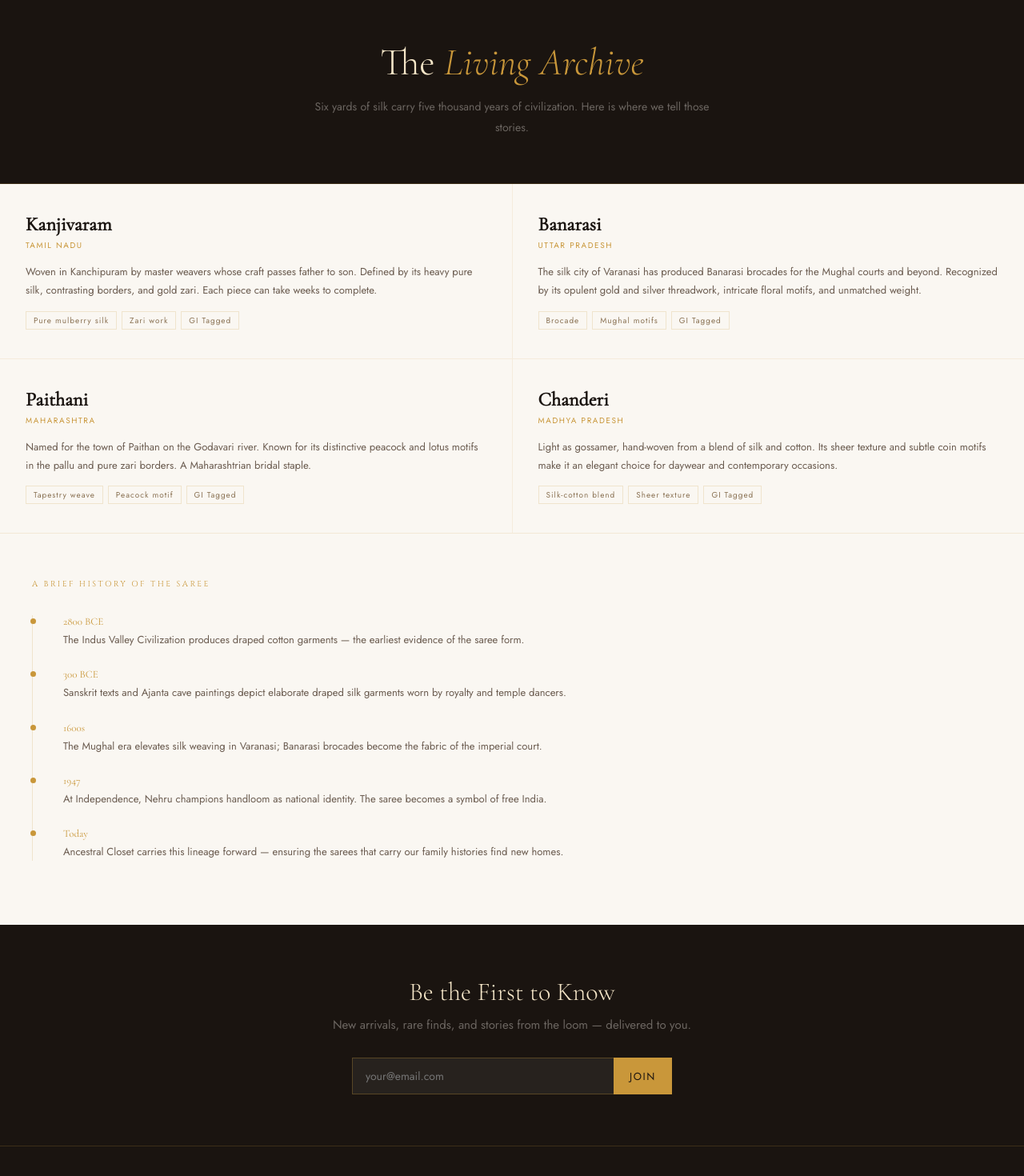
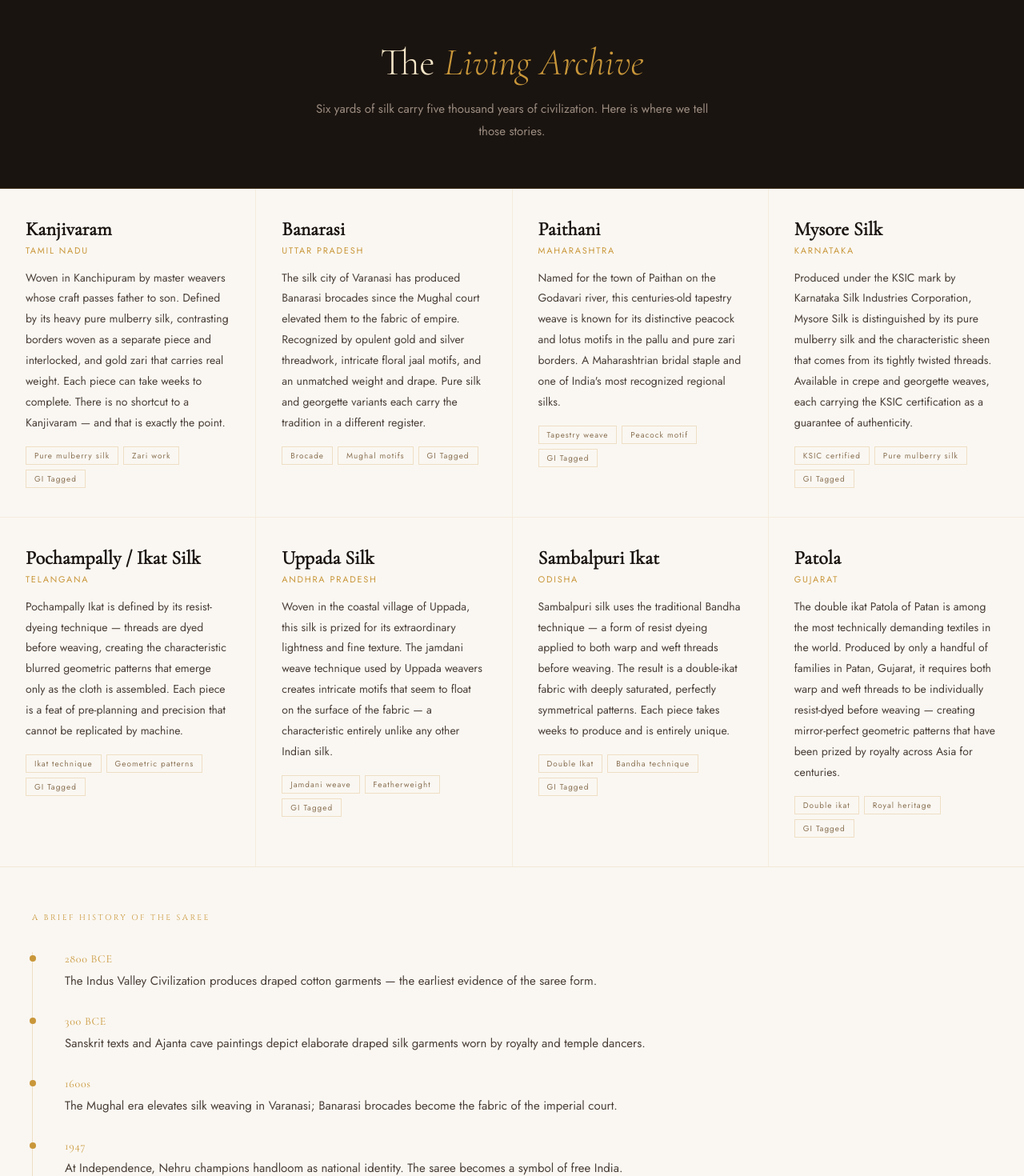
Before and after one commit to smithamurthyrao/ancestral-closet, a Next.js app: page /learn in a window 1280 px wide. Shown: the part 80-1550 px from the top of the page at 80% size. Built offline with nearby package versions, Linux system fonts and the light colour scheme.

Commit message:
Pages Consistency

```diff
--- a/src/app/consign/page.tsx
+++ b/src/app/consign/page.tsx
@@ -51,7 +51,7 @@
         <div style={{ display: 'grid', gridTemplateColumns: 'repeat(auto-fit, minmax(200px, 1fr))', gap: '1px', background: 'rgba(201,151,58,0.2)' }}>
           {[
             { num: '01', title: 'Reach Out', desc: 'Fill in the form below with details about your piece. We respond to all enquiries within 48 hours.' },
-            { num: '02', title: 'Authentication', desc: 'We meet at one of our consignor events or by appointment. Each piece is personally authenticated by our founder.' },
+            { num: '02', title: 'Authentication', desc: 'We meet at one of our consignor events or by appointment. Each piece is personally authenticated by Smitha Murthy.' },
             { num: '03', title: 'Listing', desc: 'Accepted pieces are photographed, described, and listed on Ancestral Closet with your approval before going live.' },
             { num: '04', title: 'Sale & Payment', desc: 'When your piece sells, you receive your share of the sale price within 14 days of confirmed payment.' },
           ].map(step => (
@@ -85,7 +85,7 @@
               {[
                 'Pure silk only — no blended fabrics, no synthetic zari, no power loom construction',
                 'Handwoven or handloom — machine-made pieces are not accepted regardless of price',
-                'GI-tagged weave types only — Kanjivaram, Banarasi Pure Silk, Banarasi Georgette, Paithani, KSIC Mysore Silk Crepe, KSIC Mysore Silk Georgette, Pochampally / Ikat Silk',
+                'GI-tagged weave types only — Kanjivaram, Banarasi, Paithani, Mysore Silk, Pochampally / Ikat Silk, Uppada Silk, Sambalpuri Ikat, Patola',
                 'No visible damage — no staining, tears, snags, missing border sections, or heavy zari tarnishing',
                 'No repairs — however minor or invisible, previously repaired pieces are not accepted',
                 'Dry cleaned and pressed — every piece must arrive dry cleaned, ironed, and photography-ready',
@@ -135,7 +135,7 @@
                 'You approve the listing before it goes live',
                 'You receive the greater share of every sale',
                 'Payment within 14 days of confirmed sale',
-                'If your piece does not sell, it is returned to you',
+
               ].map(item => (
                 <div key={item} style={{ display: 'flex', gap: '14px', fontSize: '15px', color: '#C8B89A', lineHeight: 1.75 }}>
                   <span style={{ color: '#C9973A', flexShrink: 0 }}>—</span>{item}
--- a/src/app/how-it-works/page.tsx
+++ b/src/app/how-it-works/page.tsx
@@ -10,7 +10,6 @@
       "Read each saree's full description and provenance story",
       'Condition grading: Heirloom, Excellent, Good, Fair',
       'Secure purchase with white-glove delivery',
-      'Certificate of authenticity included',
     ],
     cta: 'Browse Collection', href: '/shop',
   },
@@ -21,7 +20,6 @@
       'We authenticate personally at a consignor event or by appointment',
       'Accepted pieces are listed with full description and photos',
       'You receive your share of the sale price within 14 days of confirmed sale',
-      'If your piece does not sell, it is returned to you',
     ],
     cta: 'Start Consigning', href: '/consign',
   },
--- a/src/app/learn/page.tsx
+++ b/src/app/learn/page.tsx
@@ -2,10 +2,14 @@
 import WaitlistForm from '@/components/WaitlistForm'
 
 const weavers = [
-  { name: 'Kanjivaram', region: 'Tamil Nadu', desc: 'Woven in Kanchipuram by master weavers whose craft passes father to son. Defined by its heavy pure silk, contrasting borders, and gold zari. Each piece can take weeks to complete.', tags: ['Pure mulberry silk','Zari work','GI Tagged'] },
-  { name: 'Banarasi', region: 'Uttar Pradesh', desc: 'The silk city of Varanasi has produced Banarasi brocades for the Mughal courts and beyond. Recognized by its opulent gold and silver threadwork, intricate floral motifs, and unmatched weight.', tags: ['Brocade','Mughal motifs','GI Tagged'] },
-  { name: 'Paithani', region: 'Maharashtra', desc: 'Named for the town of Paithan on the Godavari river. Known for its distinctive peacock and lotus motifs in the pallu and pure zari borders. A Maharashtrian bridal staple.', tags: ['Tapestry weave','Peacock motif','GI Tagged'] },
-  { name: 'Chanderi', region: 'Madhya Pradesh', desc: 'Light as gossamer, hand-woven from a blend of silk and cotton. Its sheer texture and subtle coin motifs make it an elegant choice for daywear and contemporary occasions.', tags: ['Silk-cotton blend','Sheer texture','GI Tagged'] },
+  { name: 'Kanjivaram', region: 'Tamil Nadu', desc: 'Woven in Kanchipuram by master weavers whose craft passes father to son. Defined by its heavy pure mulberry silk, contrasting borders woven as a separate piece and interlocked, and gold zari that carries real weight. Each piece can take weeks to complete. There is no shortcut to a Kanjivaram — and that is exactly the point.', tags: ['Pure mulberry silk', 'Zari work', 'GI Tagged'] },
+  { name: 'Banarasi', region: 'Uttar Pradesh', desc: 'The silk city of Varanasi has produced Banarasi brocades since the Mughal court elevated them to the fabric of empire. Recognized by opulent gold and silver threadwork, intricate floral jaal motifs, and an unmatched weight and drape. Pure silk and georgette variants each carry the tradition in a different register.', tags: ['Brocade', 'Mughal motifs', 'GI Tagged'] },
+  { name: 'Paithani', region: 'Maharashtra', desc: 'Named for the town of Paithan on the Godavari river, this centuries-old tapestry weave is known for its distinctive peacock and lotus motifs in the pallu and pure zari borders. A Maharashtrian bridal staple and one of India\'s most recognized regional silks.', tags: ['Tapestry weave', 'Peacock motif', 'GI Tagged'] },
+  { name: 'Mysore Silk', region: 'Karnataka', desc: 'Produced under the KSIC mark by Karnataka Silk Industries Corporation, Mysore Silk is distinguished by its pure mulberry silk and the characteristic sheen that comes from its tightly twisted threads. Available in crepe and georgette weaves, each carrying the KSIC certification as a guarantee of authenticity.', tags: ['KSIC certified', 'Pure mulberry silk', 'GI Tagged'] },
+  { name: 'Pochampally / Ikat Silk', region: 'Telangana', desc: 'Pochampally Ikat is defined by its resist-dyeing technique — threads are dyed before weaving, creating the characteristic blurred geometric patterns that emerge only as the cloth is assembled. Each piece is a feat of pre-planning and precision that cannot be replicated by machine.', tags: ['Ikat technique', 'Geometric patterns', 'GI Tagged'] },
+  { name: 'Uppada Silk', region: 'Andhra Pradesh', desc: 'Woven in the coastal village of Uppada, this silk is prized for its extraordinary lightness and fine texture. The jamdani weave technique used by Uppada weavers creates intricate motifs that seem to float on the surface of the fabric — a characteristic entirely unlike any other Indian silk.', tags: ['Jamdani weave', 'Featherweight', 'GI Tagged'] },
+  { name: 'Sambalpuri Ikat', region: 'Odisha', desc: 'Sambalpuri silk uses the traditional Bandha technique — a form of resist dyeing applied to both warp and weft threads before weaving. The result is a double-ikat fabric with deeply saturated, perfectly symmetrical patterns. Each piece takes weeks to produce and is entirely unique.', tags: ['Double Ikat', 'Bandha technique', 'GI Tagged'] },
+  { name: 'Patola', region: 'Gujarat', desc: 'The double ikat Patola of Patan is among the most technically demanding textiles in the world. Produced by only a handful of families in Patan, Gujarat, it requires both warp and weft threads to be individually resist-dyed before weaving — creating mirror-perfect geometric patterns that have been prized by royalty across Asia for centuries.', tags: ['Double ikat', 'Royal heritage', 'GI Tagged'] },
 ]
 
 const timeline = [
@@ -13,37 +17,43 @@
   { year: '300 BCE', text: 'Sanskrit texts and Ajanta cave paintings depict elaborate draped silk garments worn by royalty and temple dancers.' },
   { year: '1600s', text: 'The Mughal era elevates silk weaving in Varanasi; Banarasi brocades become the fabric of the imperial court.' },
   { year: '1947', text: 'At Independence, Nehru champions handloom as national identity. The saree becomes a symbol of free India.' },
-  { year: 'Today', text: 'Ancestral Closet carries this lineage forward — ensuring the sarees that carry our family histories find new homes.' },
+  { year: 'Today', text: 'Ancestral Closet carries this lineage forward — ensuring the sarees that carry our family histories find new homes and new stories.' },
 ]
 
 export default function Learn() {
   return (
     <>
       <Nav />
-      <div style={{ background: '#1a1410', padding: 'clamp(36px,7vw,56px) clamp(16px,5vw,40px)', textAlign: 'center', borderBottom: '0.5px solid rgba(201,151,58,0.2)', width: '100%', boxSizing: 'border-box' }}>
-        <h1 style={{ fontFamily: "'Cormorant Garamond',serif", fontSize: 'clamp(28px,6vw,48px)', fontWeight: 300, color: '#F5E6C8' }}>The <em style={{ fontStyle: 'italic', color: '#C9973A' }}>Living Archive</em></h1>
-        <p style={{ fontSize: 'clamp(13px,1.8vw,14px)', color: '#6B6560', maxWidth: '500px', margin: '14px auto 0', lineHeight: 1.85 }}>Six yards of silk carry five thousand years of civilization. Here is where we tell those stories.</p>
+      <div style={{ background: '#1a1410', padding: 'clamp(36px,7vw,56px) clamp(16px,5vw,40px)', textAlign: 'center', borderBottom: '0.5px solid rgba(201,151,58,0.2)', width: '100%', boxSizing: 'border-box' as const }}>
+        <h1 style={{ fontFamily: "'Cormorant Garamond',serif", fontSize: 'clamp(28px,6vw,48px)', fontWeight: 300, color: '#F5E6C8' }}>
+          The <em style={{ fontStyle: 'italic', color: '#C9973A' }}>Living Archive</em>
+        </h1>
+        <p style={{ fontSize: '15px', color: '#9B8C80', maxWidth: '520px', margin: '16px auto 0', lineHeight: 1.85 }}>
+          Six yards of silk carry five thousand years of civilization. Here is where we tell those stories.
+        </p>
       </div>
-      <div className="grid-2">
+
+      <div style={{ display: 'grid', gridTemplateColumns: 'repeat(auto-fit,minmax(280px,1fr))', gap: '1px', background: 'rgba(201,151,58,0.12)' }}>
         {weavers.map(w => (
           <div key={w.name} style={{ background: '#FAF7F2', padding: 'clamp(24px,4vw,36px) clamp(16px,4vw,32px)' }}>
-            <h3 style={{ fontFamily: "'Cormorant Garamond',serif", fontSize: 'clamp(18px,3vw,24px)', color: '#1a1410', marginBottom: '4px' }}>{w.name}</h3>
-            <div style={{ fontSize: '10px', color: '#C9973A', letterSpacing: '0.16em', textTransform: 'uppercase', marginBottom: '14px' }}>{w.region}</div>
-            <p style={{ fontSize: 'clamp(12px,1.8vw,13px)', color: '#6B5C50', lineHeight: 1.8 }}>{w.desc}</p>
-            <div style={{ marginTop: '14px', display: 'flex', flexWrap: 'wrap', gap: '6px' }}>
-              {w.tags.map(tag => <span key={tag} style={{ fontSize: '10px', letterSpacing: '0.1em', color: '#8B7355', border: '0.5px solid rgba(201,151,58,0.2)', padding: '3px 9px' }}>{tag}</span>)}
+            <h3 style={{ fontFamily: "'Cormorant Garamond',serif", fontSize: 'clamp(20px,3vw,24px)', color: '#1a1410', marginBottom: '4px' }}>{w.name}</h3>
+            <div style={{ fontSize: '11px', color: '#C9973A', letterSpacing: '0.16em', textTransform: 'uppercase', marginBottom: '14px' }}>{w.region}</div>
+            <p style={{ fontSize: '14px', color: '#4A3F38', lineHeight: 1.85 }}>{w.desc}</p>
+            <div style={{ marginTop: '16px', display: 'flex', flexWrap: 'wrap', gap: '6px' }}>
+              {w.tags.map(tag => <span key={tag} style={{ fontSize: '10px', letterSpacing: '0.1em', color: '#8B7355', border: '0.5px solid rgba(201,151,58,0.25)', padding: '3px 10px' }}>{tag}</span>)}
             </div>
           </div>
         ))}
       </div>
-      <div style={{ background: '#FAF7F2', padding: 'clamp(36px,6vw,56px) clamp(16px,5vw,40px)', borderTop: '0.5px solid rgba(201,151,58,0.15)', width: '100%', boxSizing: 'border-box' }}>
-        <div style={{ fontFamily: "'Cinzel',serif", fontSize: '10px', letterSpacing: '0.25em', color: '#C9973A', marginBottom: '32px' }}>A BRIEF HISTORY OF THE SAREE</div>
-        <div style={{ paddingLeft: '20px', borderLeft: '0.5px solid rgba(201,151,58,0.2)' }}>
+
+      <div style={{ background: '#FAF7F2', padding: 'clamp(36px,6vw,56px) clamp(16px,5vw,40px)', borderTop: '0.5px solid rgba(201,151,58,0.15)', width: '100%', boxSizing: 'border-box' as const }}>
+        <div style={{ fontFamily: "'Cinzel',serif", fontSize: '10px', letterSpacing: '0.25em', color: '#C9973A', marginBottom: '36px' }}>A BRIEF HISTORY OF THE SAREE</div>
+        <div style={{ paddingLeft: '20px', borderLeft: '0.5px solid rgba(201,151,58,0.25)' }}>
           {timeline.map(item => (
-            <div key={item.year} style={{ marginBottom: '24px', paddingLeft: '18px', position: 'relative' }}>
-              <div style={{ width: '7px', height: '7px', borderRadius: '50%', background: '#C9973A', position: 'absolute', left: '-23px', top: '4px' }} />
-              <div style={{ fontFamily: "'Cormorant Garamond',serif", fontSize: '13px', color: '#C9973A', marginBottom: '4px' }}>{item.year}</div>
-              <div style={{ fontSize: 'clamp(12px,1.8vw,13px)', color: '#6B5C50', lineHeight: 1.7 }}>{item.text}</div>
+            <div key={item.year} style={{ marginBottom: '28px', paddingLeft: '20px', position: 'relative' }}>
+              <div style={{ width: '8px', height: '8px', borderRadius: '50%', background: '#C9973A', position: 'absolute', left: '-24px', top: '4px' }} />
+              <div style={{ fontFamily: "'Cormorant Garamond',serif", fontSize: '14px', color: '#C9973A', marginBottom: '6px', letterSpacing: '0.05em' }}>{item.year}</div>
+              <div style={{ fontSize: '15px', color: '#4A3F38', lineHeight: 1.8 }}>{item.text}</div>
             </div>
           ))}
         </div>
```
Also changed, not shown: sanity/schemas/saree.ts (+6 -10 lines), src/app/about/page.tsx (+24 -16 lines), src/app/shop/page.tsx (+7 -19 lines), 1 other file (tests, documents, lock files or other folders).
